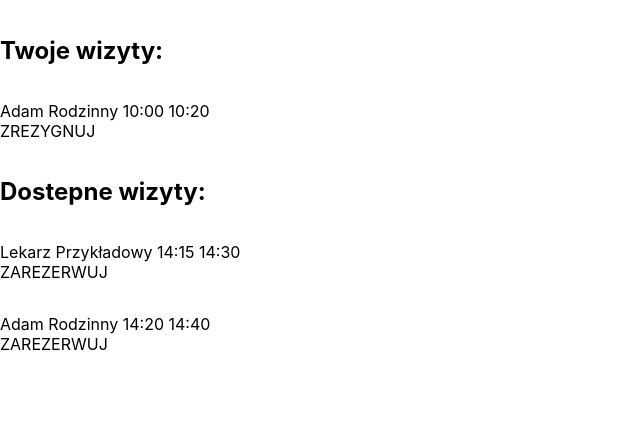
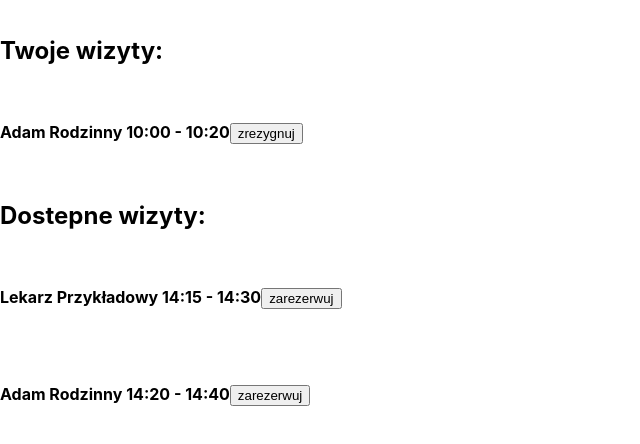
Before and after one commit to MarcinBieganek/MedicalCenter, a React (Create React App) app in the folder frontend/: page /patient in a window 1280 px wide. Shown: the top 444 px of the page, without its empty margins (0-640 px from the left). Built offline with nearby package versions, Linux system fonts and the light colour scheme.

Commit message:
patient - style
added style to match admin page

```diff
--- a/frontend/src/components/Patient/Meeting.tsx
+++ b/frontend/src/components/Patient/Meeting.tsx
@@ -9,16 +9,18 @@ const Meeting = ( { meeting } : IMeetingProps ) => {
 
     return (
         <main style={{ padding: "1rem 0" }}>
-            <div>{meeting.firstName} {meeting.lastName} {meeting.startHour} {meeting.endHour}</div>
+            <h4>
+            {meeting.firstName} {meeting.lastName} {meeting.startHour} - {meeting.endHour}
             {meeting.avilable ?
-                <div onClick={() => {meeting.avilable = false}}>ZAREZERWUJ</div>
+                <button>zarezerwuj</button>
                 :
-                <div>
+                <div style={{display: "inline-block"}}>
                 {meeting.login === 'pacjent' &&
-                    <div onClick={() => {meeting.avilable = false}}>ZREZYGNUJ</div>
+                    <button>zrezygnuj</button>
                 }
                 </div>
             }
+            </h4>
         </main>
   );
 };
```
